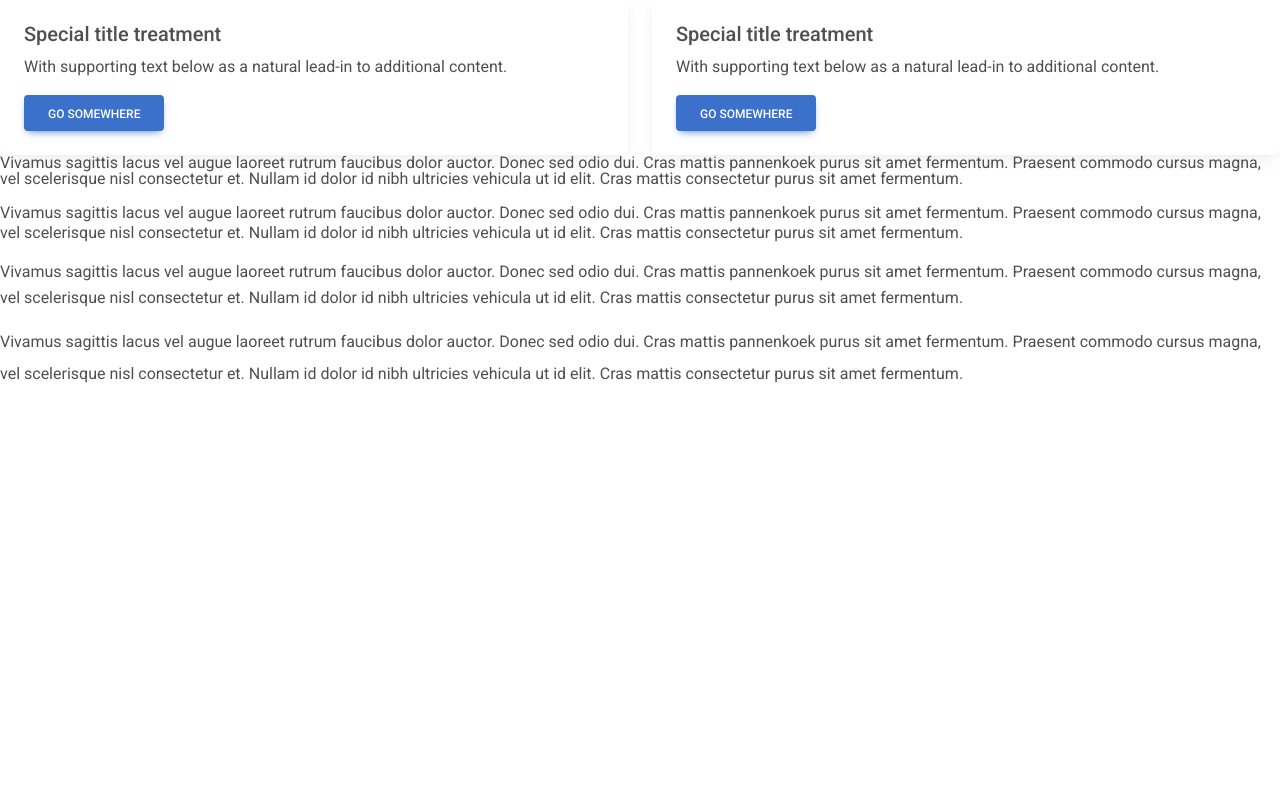
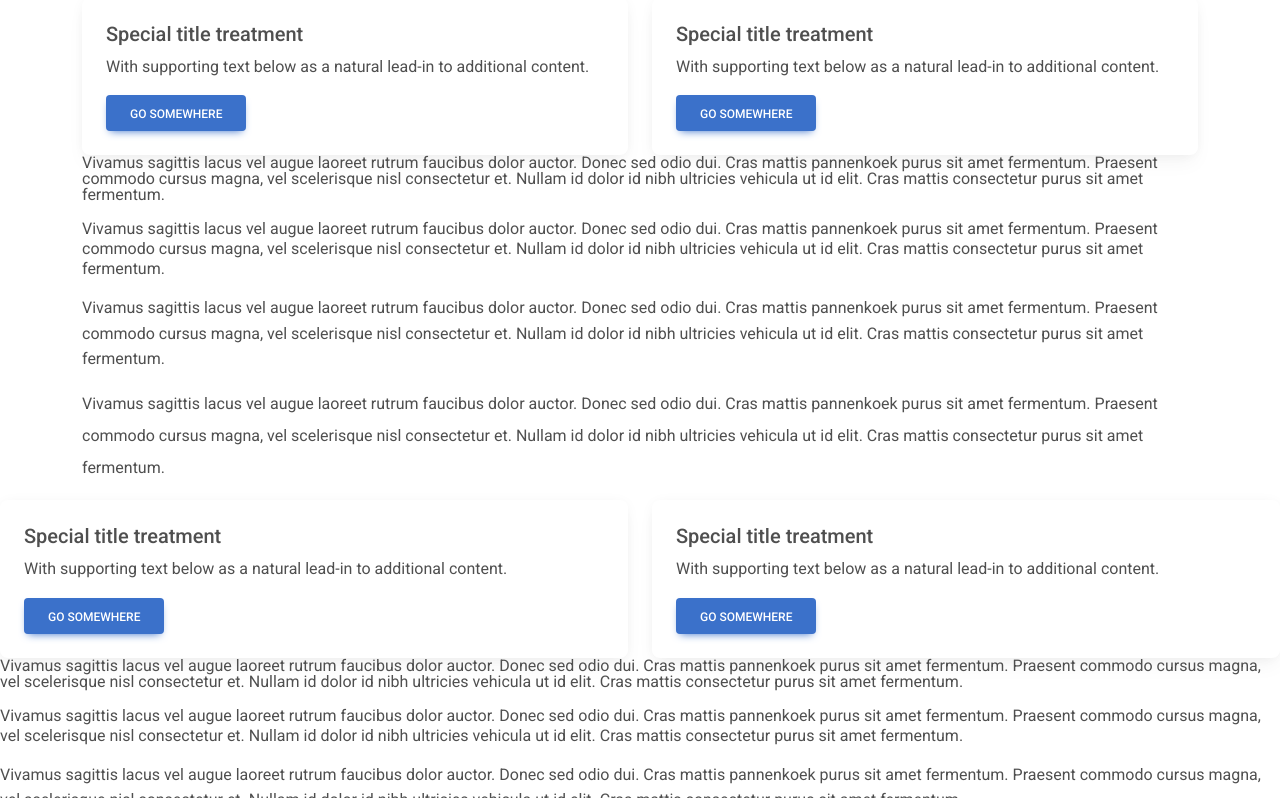
Before and after one commit to Diatemba99/MbodjProjet, a plain HTML site: page index.html in a window 1280 px wide. Shown: the part 1021-1819 px from the top of the page. Before the commit the page ends 1427 px from the top, so only its background shows below. Drawn offline with nearby package versions, Linux system fonts and the light colour scheme.

Commit message:
adding container

```diff
--- a/index.html
+++ b/index.html
@@ -16,7 +16,7 @@
   <!-- ANIMATE CSS -->
   <link rel="stylesheet" href="https://cdnjs.cloudflare.com/ajax/libs/animate.css/4.1.1/animate.min.css" />
 
-   <!-- FIN CDN CSS -->
+  <!-- FIN CDN CSS -->
 </head>
 
 <body>
@@ -171,7 +171,76 @@
 
   <!-- FIN CAROUSEL -->
 
+  <!--========================================================================================================================================================================  -->
+  <!--========================================================================================================================================================================  -->
+  <!--========================================================================================================================================================================  -->
+  <!--========================================================================================================================================================================  -->
+  <!--========================================================================================================================================================================  -->
 
+  <div class="container">
+    <!-- DEBUT CARD -->
+    <div class="row">
+      <div class="col-sm-6">
+        <div class="card">
+          <div class="card-body">
+            <h5 class="card-title">Special title treatment</h5>
+            <p class="card-text">With supporting text below as a natural lead-in to additional content.</p>
+            <a href="#" class="btn btn-primary">Go somewhere</a>
+          </div>
+        </div>
+      </div>
+
+      <div class="col-sm-6">
+        <div class="card">
+          <div class="card-body">
+            <h5 class="card-title">Special title treatment</h5>
+            <p class="card-text">With supporting text below as a natural lead-in to additional content.</p>
+            <a href="#" class="btn btn-primary">Go somewhere</a>
+          </div>
+        </div>
+      </div>
+    </div>
+
+
+
+    <!-- DEBUT PARAGRAPHE -->
+    <p class="lh-1 animate__animated animate__bounce animate__delay-2s">
+      Vivamus sagittis lacus vel augue laoreet rutrum faucibus dolor auctor. Donec sed odio
+      dui. Cras mattis pannenkoek purus sit amet fermentum. Praesent commodo cursus magna, vel
+      scelerisque nisl consectetur et. Nullam id dolor id nibh ultricies vehicula ut id elit.
+      Cras mattis consectetur purus sit amet fermentum.
+    </p>
+    <p class="lh-sm">
+      Vivamus sagittis lacus vel augue laoreet rutrum faucibus dolor auctor. Donec sed odio
+      dui. Cras mattis pannenkoek purus sit amet fermentum. Praesent commodo cursus magna, vel
+      scelerisque nisl consectetur et. Nullam id dolor id nibh ultricies vehicula ut id elit.
+      Cras mattis consectetur purus sit amet fermentum.
+    </p>
+    <p class="lh-base">
+      Vivamus sagittis lacus vel augue laoreet rutrum faucibus dolor auctor. Donec sed odio
+      dui. Cras mattis pannenkoek purus sit amet fermentum. Praesent commodo cursus magna, vel
+      scelerisque nisl consectetur et. Nullam id dolor id nibh ultricies vehicula ut id elit.
+      Cras mattis consectetur purus sit amet fermentum.
+    </p>
+    <p class="lh-lg">
+      Vivamus sagittis lacus vel augue laoreet rutrum faucibus dolor auctor. Donec sed odio
+      dui. Cras mattis pannenkoek purus sit amet fermentum. Praesent commodo cursus magna, vel
+      scelerisque nisl consectetur et. Nullam id dolor id nibh ultricies vehicula ut id elit.
+      Cras mattis consectetur purus sit amet fermentum.
+    </p>
+    <!-- FIN PARAGRAPHE -->
+
+
+  </div>
+
+
+
+
+  <!--========================================================================================================================================================================  -->
+  <!--========================================================================================================================================================================  -->
+  <!--========================================================================================================================================================================  -->
+  <!--========================================================================================================================================================================  -->
+  <!--========================================================================================================================================================================  -->
 
   <!-- DEBUT CARD -->
   <div class="row">
```
